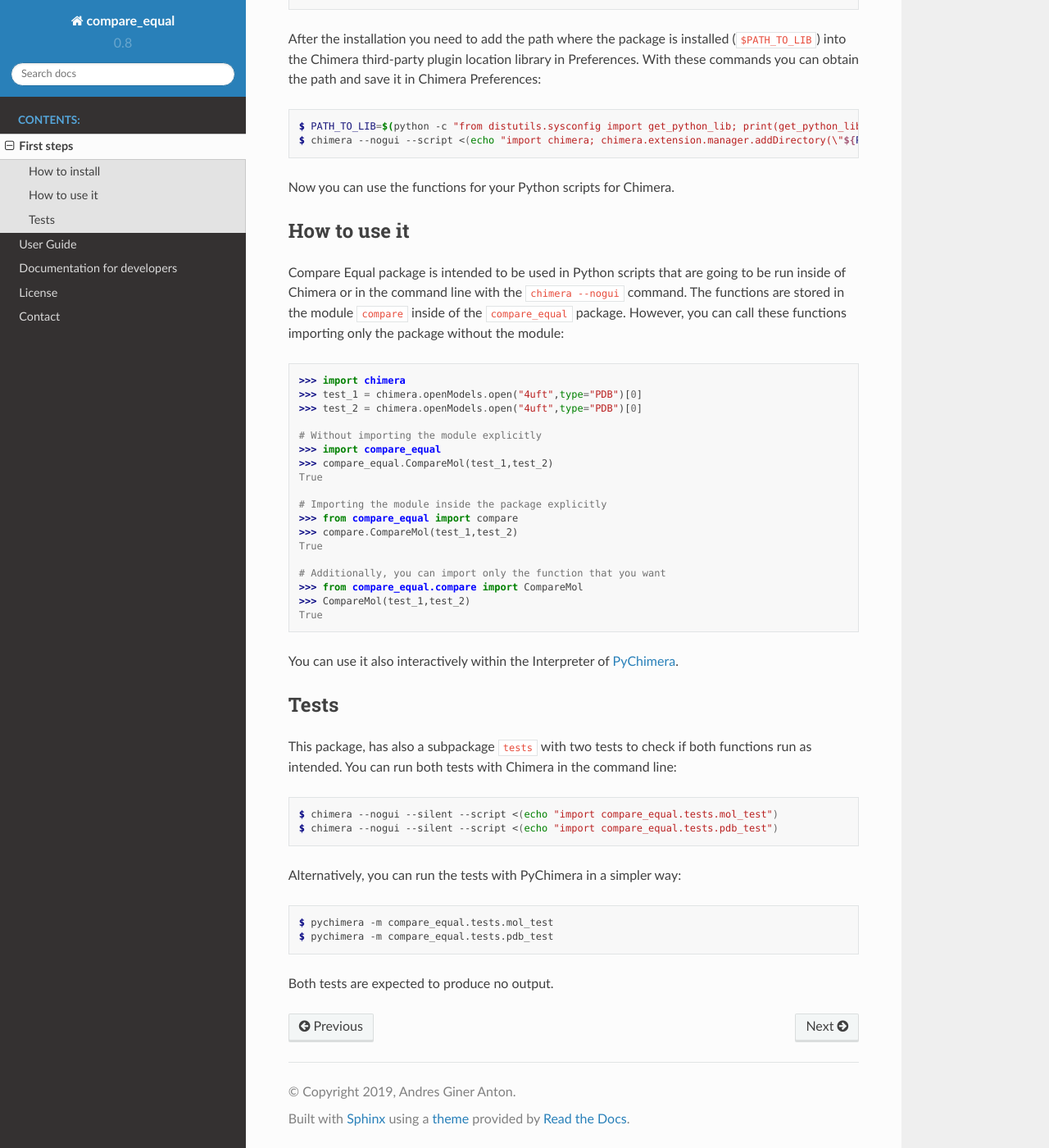
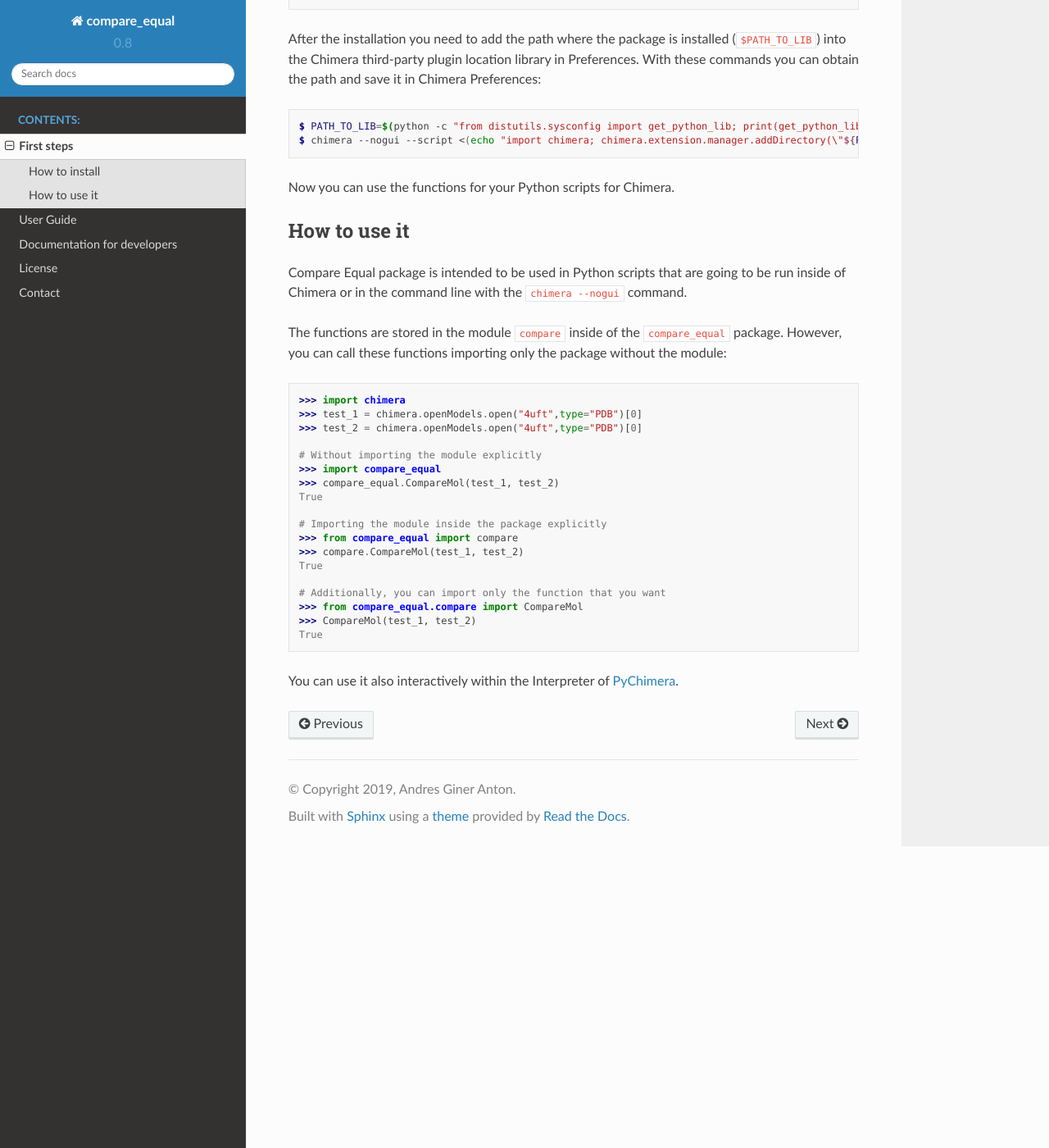
Before and after one commit to andresginera/compare-equal, a Sphinx documentation site: the page built from docs/first_steps.rst, in a window 1280 px wide and 1400 px high, scrolled down 434 px. Shown: the whole window at 82% size. Built offline with Sphinx 7.4.7 and the Read the Docs theme 2.0.0, drawn with Linux system fonts in a browser that asks for light colours; the version number is read from the project's files by our own code.

Commit message:
docs: little typos

```diff
--- a/compare_equal/__init__.py
+++ b/compare_equal/__init__.py
@@ -2,13 +2,13 @@
 
 """
 Compare Equal is a package composed of two functions for comparison two molecules and checks
-if they are the same molecule. The package uses Chimera classes and its attributes, it is
+if they are the same molecule. The package uses Chimera classes and its attributes, so, t is
 essential to have it installed. See how to install it in the section: :ref:`install_chimera`.
 
-The main module is :mod:`compare_equal.compare` which contains the two main function:
+The main module is :mod:`compare_equal.compare` which contains the two main functions:
 :func:`compare_equal.compare.compare_pdb`, for comparing the molecules inside of two PDB files,
 and :func:`compare_equal.compare.compare_mol`, for comparing two 'chimera.Molecule' objects.
-These two function can be imported directly with the package or, also, importing
+These two functions can be imported directly with the package or, also, importing
 the module :mod:`compare_equal.compare`.
 
 """
--- a/docs/conf.py
+++ b/docs/conf.py
@@ -19,6 +19,7 @@
 
 
 class Mock(MagicMock):
+
     def __getattr__(cls, name):
         if name in ("__file__", "__path__"):
             return "."
--- a/docs/developers.rst
+++ b/docs/developers.rst
@@ -26,7 +26,7 @@
 Tests
 ---------------
 
-Test for Compare.Pdb
-********************
+Test for the module compare and its functions
+*********************************************
 
 .. literalinclude:: ../tests/test_class.py
--- a/docs/first_steps.rst
+++ b/docs/first_steps.rst
@@ -7,7 +7,9 @@
 How to install
 ------------------
 
-For the installation, firstly you will need to install UCSF Chimera. Download the `latest vesion  <http://www.cgl.ucsf.edu/chimera/download.html>`_ and install it with the next command:
+For the installation, firstly you will need to install UCSF Chimera.
+Download the `latest vesion  <http://www.cgl.ucsf.edu/chimera/download.html>`_
+and install it with the next command:
 
 .. code-block:: console
 
@@ -37,7 +39,9 @@
 
 Compare Equal package is intended to be used in Python scripts that are going
 to be run inside of Chimera or in the command line with the ``chimera --nogui``
-command. The functions are stored in the module ``compare`` inside of the
+command.
+
+The functions are stored in the module ``compare`` inside of the
 ``compare_equal`` package. However, you can call these functions importing only
 the package without the module:
 
@@ -49,38 +53,17 @@
 
     # Without importing the module explicitly
     >>> import compare_equal
-    >>> compare_equal.CompareMol(test_1,test_2)
+    >>> compare_equal.CompareMol(test_1, test_2)
     True
 
     # Importing the module inside the package explicitly
     >>> from compare_equal import compare
-    >>> compare.CompareMol(test_1,test_2)
+    >>> compare.CompareMol(test_1, test_2)
     True
 
     # Additionally, you can import only the function that you want
     >>> from compare_equal.compare import CompareMol
-    >>> CompareMol(test_1,test_2)
+    >>> CompareMol(test_1, test_2)
     True
 
 You can use it also interactively within the Interpreter of `PyChimera <https://pychimera.readthedocs.io/en/latest/>`_.
-
------
-Tests
------
-
-This package, has also a subpackage ``tests`` with two tests to check if both
-functions run as intended. You can run both tests with Chimera in the command line:
-
-.. code-block:: console
-
-    $ chimera --nogui --silent --script <(echo "import compare_equal.tests.mol_test")
-    $ chimera --nogui --silent --script <(echo "import compare_equal.tests.pdb_test")
-
-Alternatively, you can run the tests with PyChimera in a simpler way:
-
-.. code-block:: console
-
-    $ pychimera -m compare_equal.tests.mol_test
-    $ pychimera -m compare_equal.tests.pdb_test
-
-Both tests are expected to produce no output.
```
Also changed, not shown: docs/user_guide.rst (line endings or trailing spaces), 2 other files.
